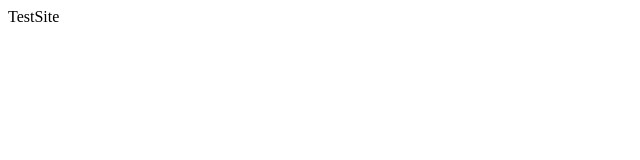
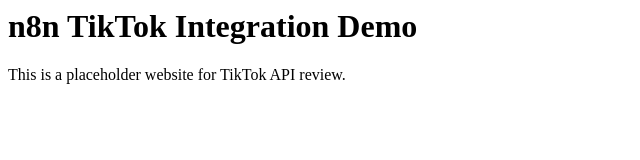
Before and after one commit to tommysawyou95-blip/toktokdemo, a plain HTML site: page index.html in a window 1280 px wide. Shown: the whole page, without its empty margins (0-640 px from the left). Drawn offline with Linux system fonts and the light colour scheme.

Commit message:
Update index.html

```diff
--- a/index.html
+++ b/index.html
@@ -1 +1,2 @@
-TestSite
+<h1>n8n TikTok Integration Demo</h1>
+<p>This is a placeholder website for TikTok API review.</p>
```
